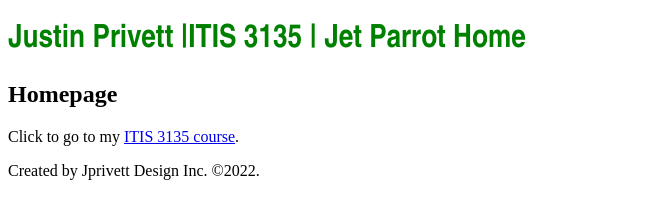
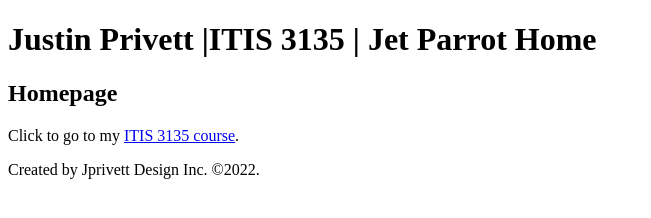
Before and after one commit to Fenshway/Fenshway.github.io, a plain HTML site: page itis3135/index.html in a window 1280 px wide. Shown: the whole page, without its empty margins (0-651 px from the left). Drawn offline with Linux system fonts and the light colour scheme; files that its build step writes are made by us from their sources.

Commit message:
Update index.html

```diff
--- a/itis3135/index.html
+++ b/itis3135/index.html
@@ -2,11 +2,9 @@
 <html lang = "en.US">
 
     <head>
-        <link rel="stylesheet" type="text/css" href="default.css" />
-
         <meta charset = "utf-8" />
         <title>Justin Privett |ITIS 3135 | Jet Parrot Home</title>
-        <link href = "styles/default.css" type = "text/css"  rel = "styles sheet">
+        <link href = "styles/default.css" type = "text/css"  rel = "styles sheet"/>
     </head>
 
     <body>
```
